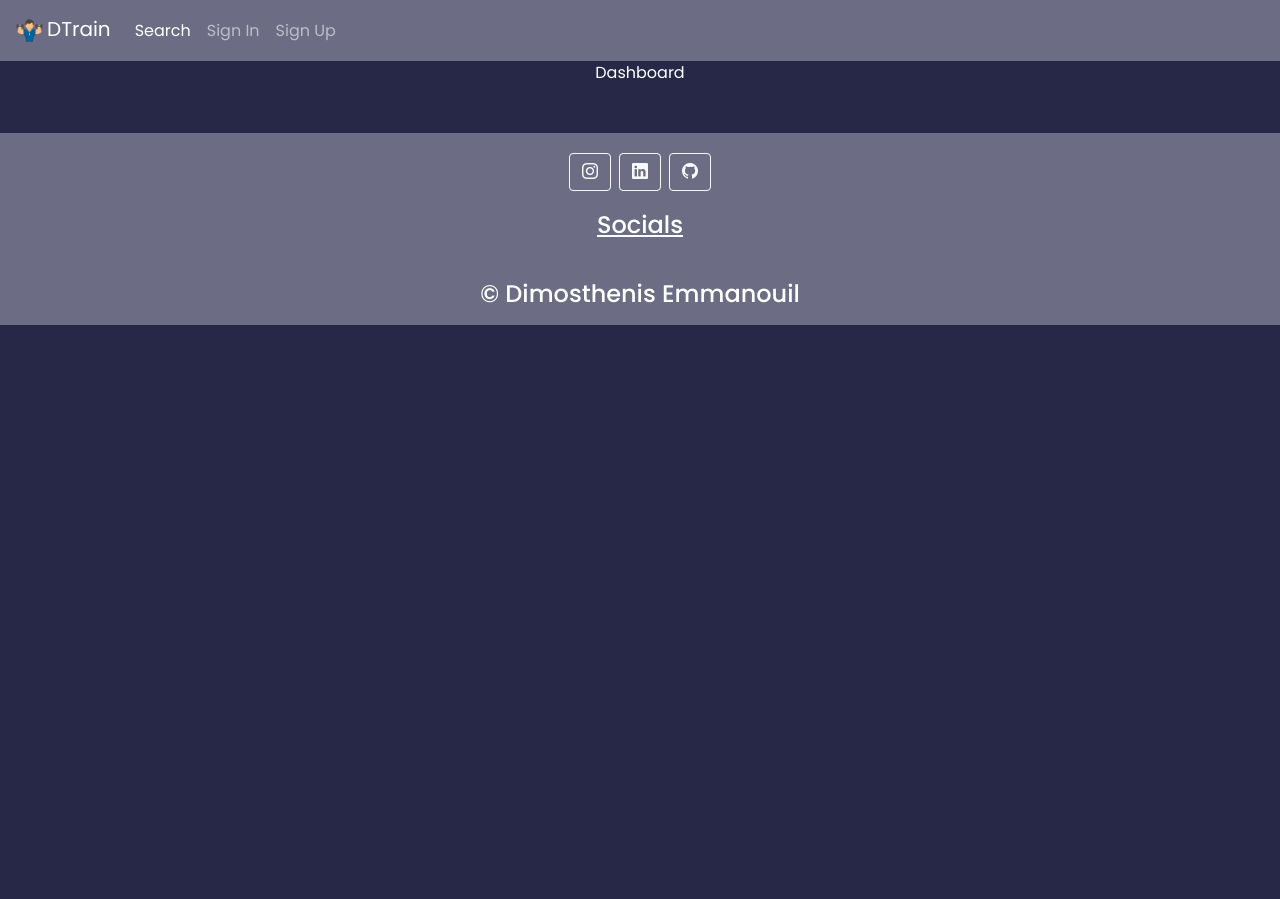
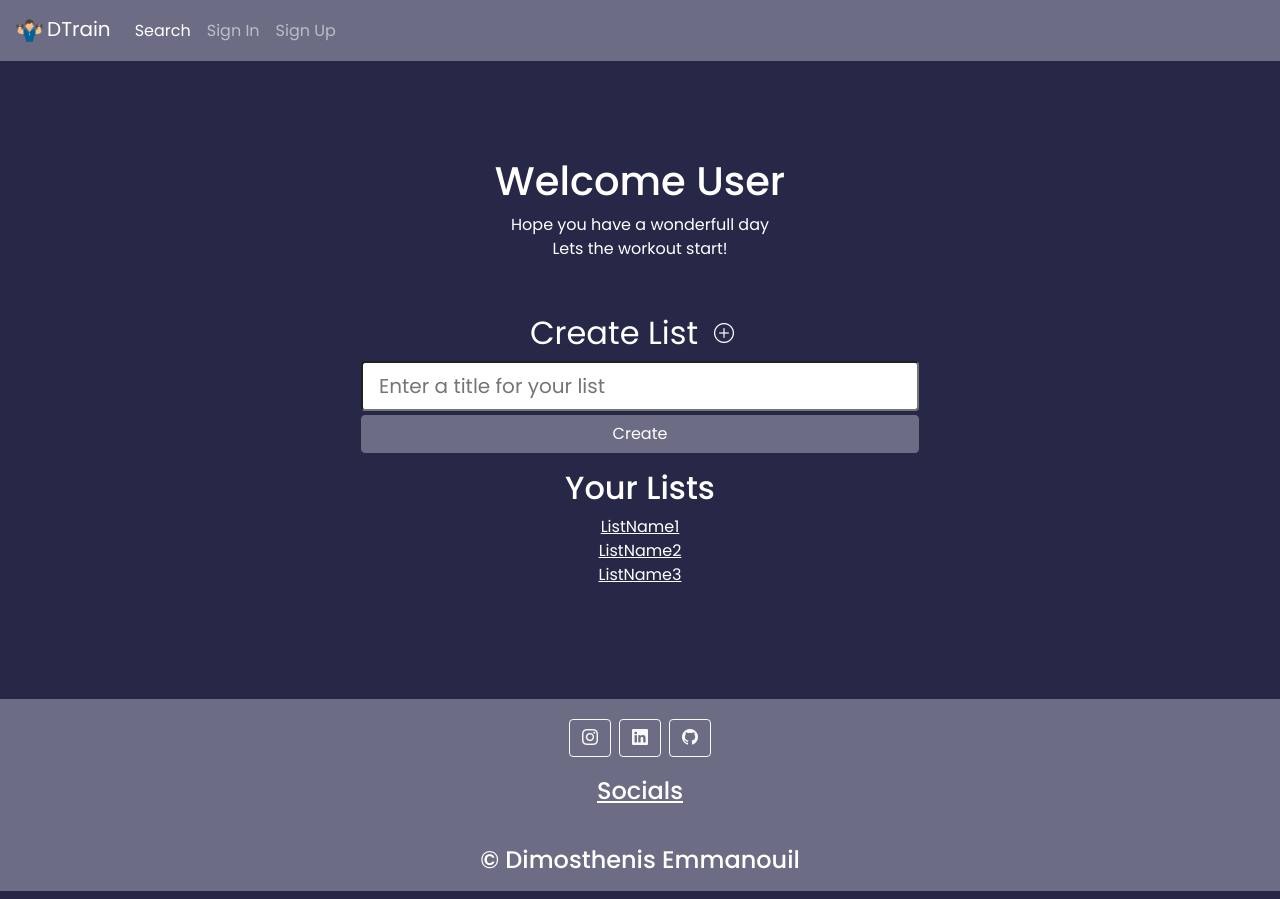
Before and after one commit to Albatraoz12/U09-Training-App, a React (Create React App) app in the folder client/: page /dashboard in a window 1280 px wide. Before the commit the page ends 800 px from the top, so only its background shows below. Built offline with nearby package versions, Linux system fonts and the light colour scheme.

Commit message:
create layout for displaying lists and creating a list input

```diff
--- a/client/src/App.css
+++ b/client/src/App.css
@@ -19,6 +19,25 @@ body {
     border-color: #6c6d84;
 }
 
+.btn-primary:hover {
+    background-color: #272848;
+    border-color: #6c6d84;
+    border: 3px solid white;
+}
+
+.btn-light {
+    background-color: transparent;
+    color: white;
+    border: none;
+}
+
+.btn-light:hover {
+    background-color: transparent;
+    color: white;
+    border: none;
+    box-shadow: none;
+}
+
 .navbar {
     background-color: #6c6d84;
 }
--- a/client/src/components/Dashboard.jsx
+++ b/client/src/components/Dashboard.jsx
@@ -1,7 +1,66 @@
 import React from 'react'
 
 function Dashboard() {
-    return <div>Dashboard</div>
+    return (
+        <main className="py-5">
+            <div className="container">
+                <section className=" my-5">
+                    <h1>Welcome User</h1>
+                    <p>
+                        Hope you have a wonderfull day <br /> Lets the workout start!
+                    </p>
+                </section>
+                <section className="container">
+                    <form className="d-flex justify-content-center row gap-1 my-3">
+                        <div className="d-flex align-items-center justify-content-center">
+                            <label htmlFor="createList" className="fs-2">
+                                Create List
+                            </label>
+                            <button
+                                className="bi bi-plus-circle btn btn-light btn-lg"
+                                type="button"
+                                aria-label="Create list"
+                            />
+                        </div>
+                        <input
+                            type="text"
+                            className="col-md-6 col-sm-auto rounded form-control-lg"
+                            id="createList"
+                            placeholder="Enter a title for your list"
+                        />
+                        <button
+                            className="btn btn-primary col-md-6 col-sm-auto rounded"
+                            type="submit"
+                        >
+                            Create
+                        </button>
+                    </form>
+                </section>
+                <section>
+                    <div>
+                        <h2>Your Lists</h2>
+                        <ul className="d-flex justify-content-center flex-column list-unstyled">
+                            <li>
+                                <a className="text-white" href="/">
+                                    ListName1
+                                </a>
+                            </li>
+                            <li>
+                                <a className="text-white" href="/">
+                                    ListName2
+                                </a>
+                            </li>
+                            <li>
+                                <a className="text-white" href="/">
+                                    ListName3
+                                </a>
+                            </li>
+                        </ul>
+                    </div>
+                </section>
+            </div>
+        </main>
+    )
 }
 
 export default Dashboard
```
